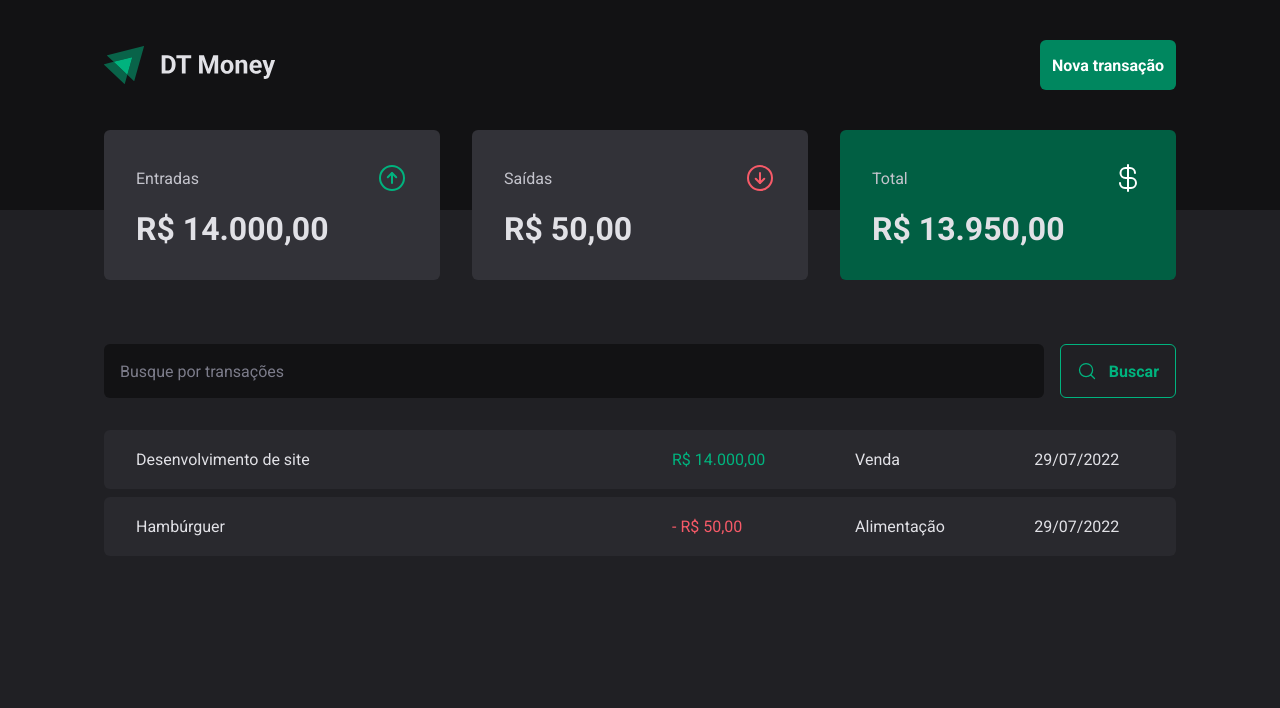
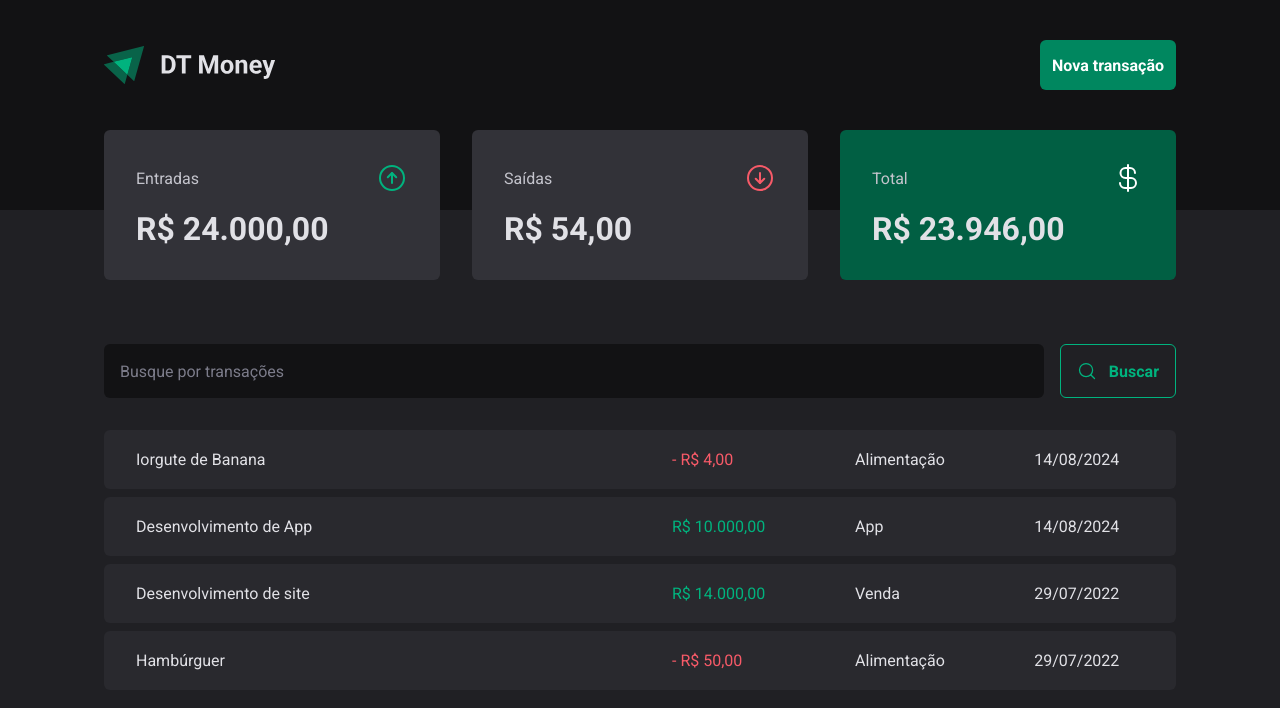
Before and after one commit to EmanuelQuintino/DT-Money-Ignite, a React (Vite) app: page / in a window 1280 px wide. Shown: the top 708 px of the page. Built offline with nearby package versions, Linux system fonts and the light colour scheme; data requests are answered from the project's data file.

Commit message:
add create transaction

```diff
--- a/server.json
+++ b/server.json
@@ -1,7 +1,7 @@
 {
   "transactions": [
     {
-      "id": 1,
+      "id": "1",
       "description": "Desenvolvimento de site",
       "type": "income",
       "category": "Venda",
@@ -9,12 +9,28 @@
       "createdAt": "2022-07-29T19:36:44.505Z"
     },
     {
-      "id": 2,
+      "id": "2",
       "description": "Hambúrguer",
       "type": "outcome",
       "category": "Alimentação",
       "price": 50,
       "createdAt": "2022-07-29T19:30:44.505Z"
+    },
+    {
+      "id": "5eaa",
+      "description": "Desenvolvimento de App",
+      "category": "App",
+      "price": 10000,
+      "type": "income",
+      "createdAt": "2024-08-14T15:52:13.966Z"
+    },
+    {
+      "id": "1139",
+      "description": "Iorgute de Banana",
+      "category": "Alimentação",
+      "price": 4,
+      "type": "outcome",
+      "createdAt": "2024-08-14T16:17:44.296Z"
     }
   ]
 }
--- a/src/components/NewTransactionModal/index.tsx
+++ b/src/components/NewTransactionModal/index.tsx
@@ -10,6 +10,8 @@ import { ArrowCircleDown, ArrowCircleUp, X } from "phosphor-react";
 import { z } from "zod";
 import { Controller, useForm } from "react-hook-form";
 import { zodResolver } from "@hookform/resolvers/zod";
+import { useContext } from "react";
+import { TransactionsContext } from "../../contexts/TransactionsContext";
 
 const newTransactionFormSchema = z.object({
   description: z.string(),
@@ -22,6 +24,7 @@ export type newTransactionFormInputs = z.infer<typeof newTransactionFormSchema>;
 
 export function NewTransactionModal() {
   const {
+    reset,
     control,
     register,
     handleSubmit,
@@ -33,9 +36,12 @@ export function NewTransactionModal() {
     },
   });
 
+  const { createTransaction } = useContext(TransactionsContext);
+
   async function handleCreateNewTransaction(data: newTransactionFormInputs) {
-    await new Promise((resolver) => setTimeout(resolver, 2000));
-    console.log(data);
+    const { description, category, price, type } = data;
+    await createTransaction({ description, category, price, type });
+    reset();
   }
 
   return (
--- a/src/contexts/TransactionsContext.tsx
+++ b/src/contexts/TransactionsContext.tsx
@@ -10,9 +10,17 @@ export type TransactionTypes = {
   createdAt: string;
 };
 
+export type CreateTransactionTypes = {
+  description: string;
+  type: "income" | "outcome";
+  price: number;
+  category: string;
+};
+
 type TransactionContextProps = {
   transactions: TransactionTypes[];
   fetchTransactions: (query?: string) => Promise<void>;
+  createTransaction: (data: CreateTransactionTypes) => Promise<void>;
 };
 
 type TransactionProviderProps = {
@@ -29,6 +37,12 @@ export function TransactionsProvider({ children }: TransactionProviderProps) {
       params: {
         q: query,
       },
+    });
+
+    data.sort((a, b) => {
+      if (a.createdAt < b.createdAt) return 1;
+      if (a.createdAt > b.createdAt) return -1;
+      return 0;
     });
 
     if (query) {
@@ -48,12 +62,27 @@ export function TransactionsProvider({ children }: TransactionProviderProps) {
     }
   }
 
+  async function createTransaction(data: CreateTransactionTypes) {
+    const { description, category, price, type } = data;
+    const response = await API.post("/transactions", {
+      description,
+      category,
+      price,
+      type,
+      createdAt: new Date(),
+    });
+
+    setTransactions((prevState) => [response.data, ...prevState]);
+  }
+
   useEffect(() => {
     fetchTransactions();
   }, []);
 
   return (
-    <TransactionsContext.Provider value={{ transactions, fetchTransactions }}>
+    <TransactionsContext.Provider
+      value={{ transactions, fetchTransactions, createTransaction }}
+    >
       {children}
     </TransactionsContext.Provider>
   );
```
